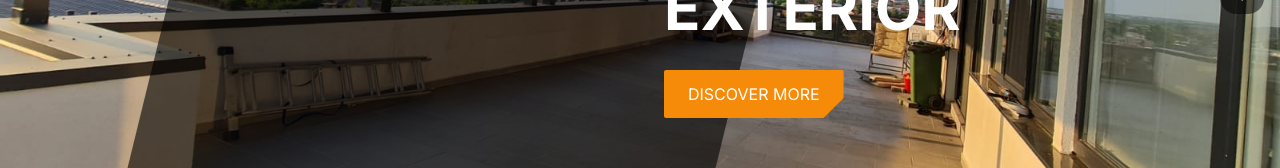
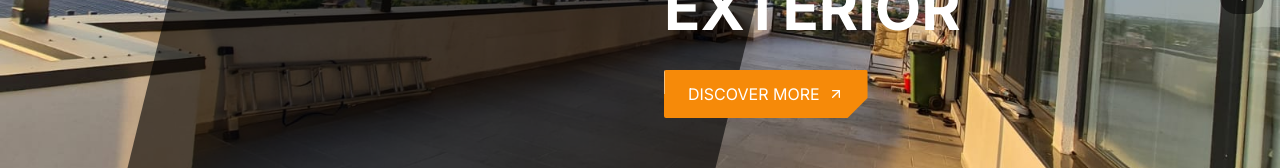
Before and after one commit to mocanuandrei1/sun-pro-2, a Next.js app: page / in a window 1280 px wide. Shown: the part 550-718 px from the top of the page. Built offline with nearby package versions, Linux system fonts and the light colour scheme.

Commit message:
chore: Update Hero component with new styles and animation

```diff
--- a/src/components/Hero.js
+++ b/src/components/Hero.js
@@ -3,6 +3,7 @@ import React, { useState, useEffect, useRef } from "react";
 import Image from "next/image";
 import { LuCrown } from "react-icons/lu";
 import { FaArrowLeft, FaArrowRight } from "react-icons/fa";
+import { FiArrowUpRight } from "react-icons/fi";
 
 export default function Hero() {
   const images = ["/Hero1.jpg", "/Hero2.jpg", "/Hero3.jpg"];
@@ -19,7 +20,7 @@ export default function Hero() {
     clearInterval(intervalRef.current);
     intervalRef.current = setInterval(() => {
       changeImage(1);
-    }, 8000);
+    }, 80000);
   };
 
   useEffect(() => {
@@ -80,8 +81,15 @@ export default function Hero() {
           <p className="lg:text-6xl text-3xl font-bold mt-4 animate-fade-in-left delay-700">
             <span>{texts[currentImageIndex]}</span>
           </p>
-          <button className="mt-8 px-6 py-3 bg-[#f68a09] text-white rounded-sm animate-fade-in-up clip-bottom-right">
-            <span>DISCOVER MORE</span>
+          <button className="relative mt-8 px-6 py-3 bg-[#f68a09] text-white hover:text-black rounded-sm animate-fade-in-up clip-bottom-right overflow-hidden group">
+            <div className="absolute inset-0">
+              <div className="bg-white w-full h-1/2 transform -translate-x-full group-hover:translate-x-0 transition-transform duration-500"></div>
+              <div className="bg-white w-full h-1/2 transform translate-x-full group-hover:translate-x-0 transition-transform duration-500"></div>
+            </div>
+            <div className="flex items-center relative z-10">
+              <span className="">DISCOVER MORE</span>
+              <FiArrowUpRight className="pl-2 text-2xl transition-transform duration-500 group-hover:rotate-45" />
+            </div>
           </button>
         </div>
       </div>
```
